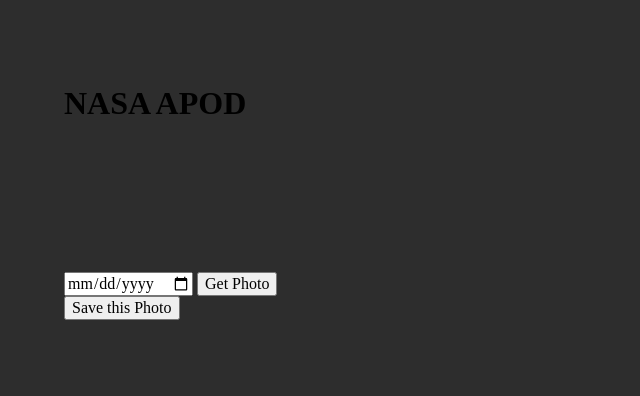
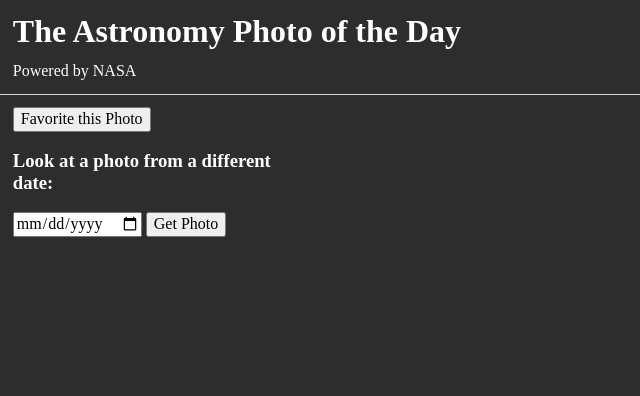
Before and after one commit to tpacun/nasa_apod, a plain HTML site: page index.html in a window 1280 px wide. Shown: the whole page, without its empty margins (0-640 px from the left). Drawn offline with Linux system fonts and the light colour scheme; no server answers.

Commit message:
layout and styling changes to site

```diff
--- a/css/style.css
+++ b/css/style.css
@@ -12,27 +12,40 @@
 /*******************************************/
 body {
   background-color: #2d2d2d;
+  color: white;
 }
 
 body > * {
-  float:left;
   transition: all 1s;
 }
 
 header {
   width: 100%;
+  border-bottom: 1px solid lightgray;
+}
+header > * {
+  margin: 1%;
+}
+
+nav, main {
+  float:left;
 }
 
 nav {
-  width: 33%
+  width: 25%;
 }
 
 main {
-  width: 67%
+  width: 75%;
 }
 
-header, nav, main {
-  padding: 5%;
+main > h2 {
+  margin-top: 0%;
+  font-size: 27px;
+}
+
+nav, main {
+  padding: 1%;
 }
 
 img {
--- a/index.html
+++ b/index.html
@@ -13,20 +13,22 @@
 	</head>
 	<body>
 		<header>
-			<h1>NASA APOD</h1>
+			<h1>The Astronomy Photo of the Day</h1>
+			<p>Powered by NASA</p>
 		</header>
 		<nav>
+			<button type="button" name="savebutton">Favorite this Photo</button>
+			<p class="author"></p>
+			<p class="information"></p>
+
+			<h3>Look at a photo from a different date:</h3>
 			<input type="date" name="" value="">
 			<button type="button" name="submit">Get Photo</button>
-			<button type="button" name="savebutton">Save this Photo</button>
 		</nav>
 		<main>
 			<h2 class="title"></h2>
 			<p class="photoTitle"></p>
 			<img src="">
-			<h3></h3>
-			<p class="author"></p>
-			<p class="information"></p>
 		</main>
 		<script type="text/javascript" src="js/main.js"></script>
 	</body>
--- a/js/main.js
+++ b/js/main.js
@@ -1,7 +1,7 @@
 const baseUrl = `https://api.nasa.gov/planetary/apod?api_key=8chDM5TyNYtiZItHmQXpukw3SIpAkUaQei3KefuR`
 const date = new Date();
 let todayDate = `${date.getFullYear()}-${date.getMonth()+1}-${date.getDate()}`
-let apiData
+let apiData;
 loadIn(baseUrl, todayDate)
 
 
@@ -30,9 +30,8 @@
 
 function populatePhoto(obj) {
   document.querySelector('main').classList.add('fade-in')
-  document.querySelector('.title').innerText = `Photo of the day for ${obj.date}`
-  document.querySelector('.photoTitle').innerText = obj.title
-  document.querySelector('.author').innerText = obj.copyright
+  document.querySelector('.title').innerText = `Photo of the day for ${new Date(obj.date).toDateString()}: ${obj.title}`
+  document.querySelector('.author').innerText = `Photo by ${obj.copyright}`
   document.querySelector('.information').innerText = obj.explanation
   if(obj.media_type === 'image') {
     document.querySelector('img').src = obj.hdurl
```
